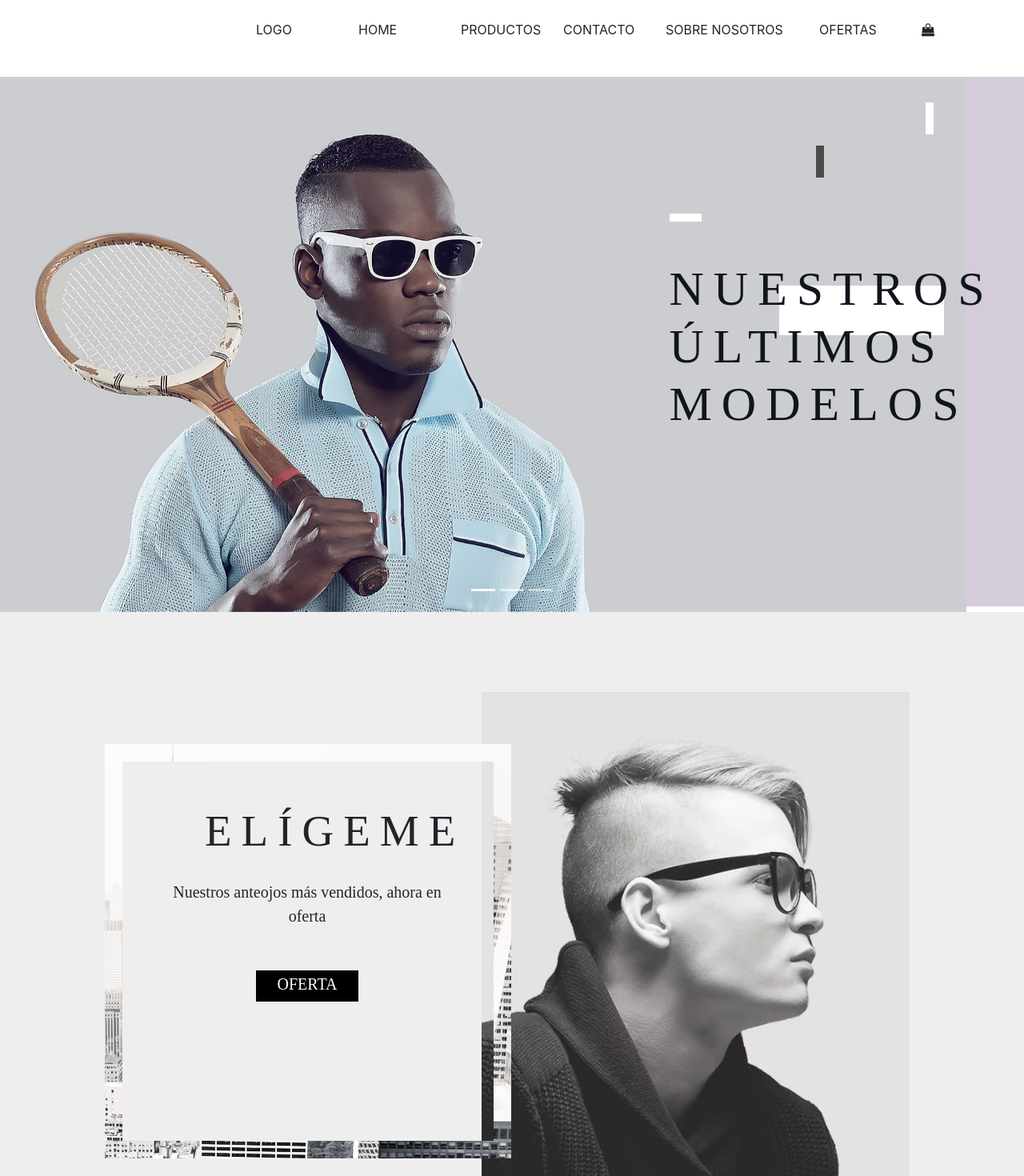
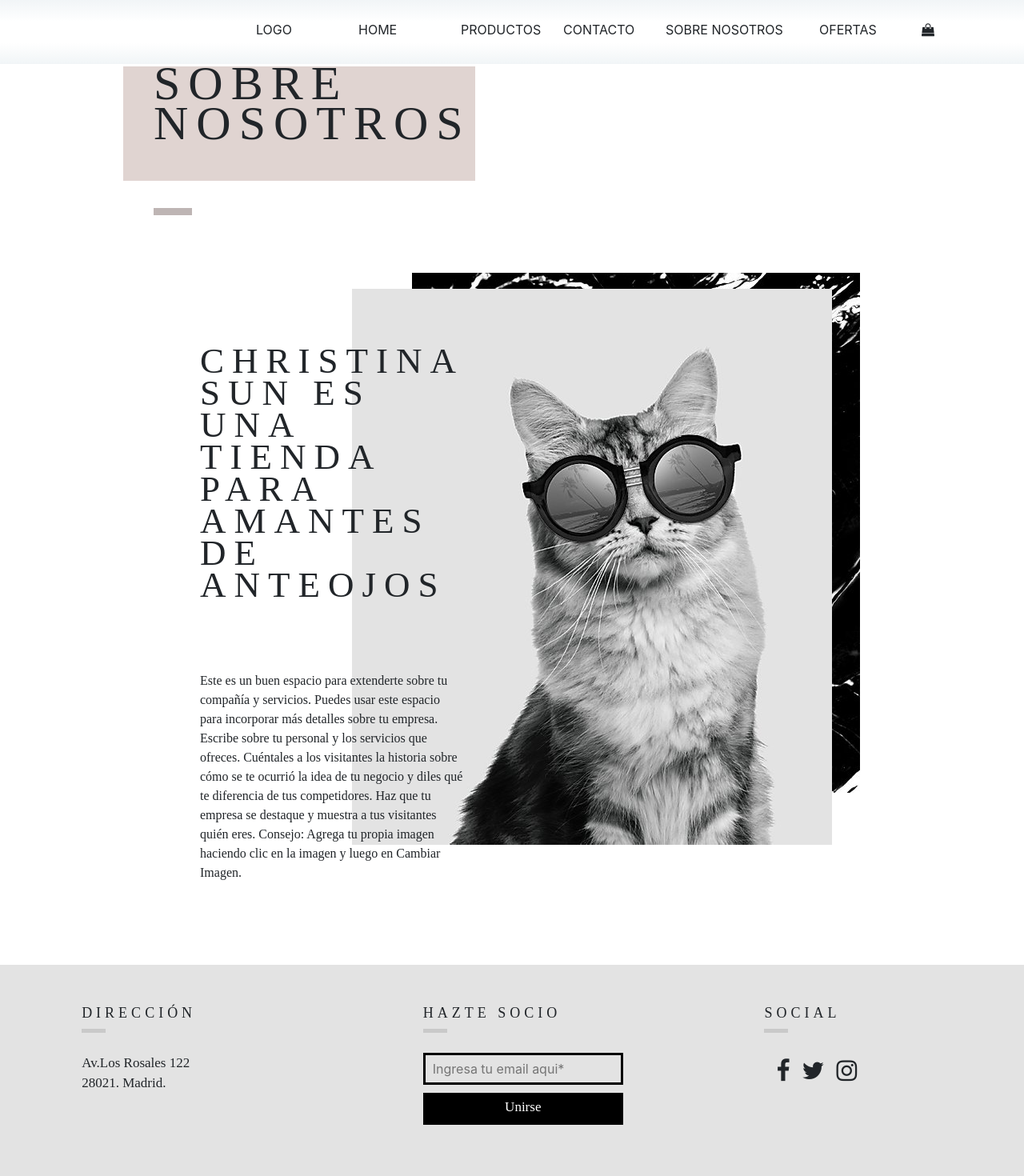
Before and after one commit to D-aniela/Practica_Wix_2_Repaso, an Angular app: page / in a window 1280 px wide. Shown: the top 1470 px of the page at 80% size. Built offline with nearby package versions, Linux system fonts and the light colour scheme; a web font is replaced by a local one.

Commit message:
Sobre Nosotros Component

```diff
--- a/src/app/app.component.html
+++ b/src/app/app.component.html
@@ -1,5 +1,6 @@
 <app-navbar></app-navbar>
 
-<app-home></app-home>
+<!-- <app-home></app-home> -->
+<app-sobre-nosotros></app-sobre-nosotros>
 
 <app-footer></app-footer>
--- a/src/app/app.module.ts
+++ b/src/app/app.module.ts
@@ -9,6 +9,7 @@ import { EligemeComponent } from './components/home/eligeme/eligeme.component';
 import { NuestrosSociosComponent } from './components/home/nuestros-socios/nuestros-socios.component';
 import { NuestraVisionComponent } from './components/home/nuestra-vision/nuestra-vision.component';
 import { FooterComponent } from './components/shared/footer/footer.component';
+import { SobreNosotrosComponent } from './components/Nosotros/sobre-nosotros/sobre-nosotros.component';
 
 
 @NgModule({
@@ -20,7 +21,8 @@ import { FooterComponent } from './components/shared/footer/footer.component';
     EligemeComponent,
     NuestrosSociosComponent,
     NuestraVisionComponent,
-    FooterComponent
+    FooterComponent,
+    SobreNosotrosComponent
   ],
   imports: [
     BrowserModule
--- /dev/null
+++ b/src/app/components/Nosotros/sobre-nosotros/sobre-nosotros.component.css
@@ -0,0 +1,78 @@
+h1 {
+  position: relative;
+  font-family: Anton;
+  width: 25%;
+  font-size: 60px;
+  letter-spacing: 10px;
+  line-height: 50px;
+  left: 15%;
+  top: 30%;
+  z-index: 2;
+}
+
+.linea1 {
+  position: relative;
+  background: #E0D4D1;
+  width: 440px;
+  height: 143px;
+  z-index: 1;
+  left: 12%;
+  top: -10%;
+}
+.linea2 {
+  position: relative;
+  background: #BEB5B4;
+  width: 48px;
+  height: 9px;
+  z-index: 1;
+  left: 15%;
+  top: 3%;
+}
+
+.nosotros {
+  display: flex;
+  margin-bottom: 250px;
+}
+
+img {
+  z-index: 1;
+  top: 100px;
+}
+
+.nosotros img:nth-child(1) {
+  position: absolute;
+  bottom: 70px;
+  right: 35%;
+  top: 80px;
+}
+
+.nosotros img:nth-child(2) {
+  position: relative;
+  right: 40%;
+}
+
+.texto {
+  position: relative;
+  z-index: 2;
+  top: 100px;
+}
+
+h2 {
+  position: relative;
+  width: 49%;
+  font-family: Anton;
+  font-size: 45px;
+  letter-spacing: 10px;
+  line-height: 40px;
+  top: 70px;
+  left: 250px;
+}
+
+p {
+  position: relative;
+  font-family: CenturyGothic;
+  font-size: 16px;
+  width: 48.5%;
+  top: 150px;
+  left: 250px;
+}
--- /dev/null
+++ b/src/app/components/Nosotros/sobre-nosotros/sobre-nosotros.component.html
@@ -0,0 +1,36 @@
+<div class="row">
+  <div class="col-12">
+      <h1>SOBRE NOSOTROS</h1>
+      <div class="linea1"></div>
+      <div class="linea2"></div>
+  </div>
+</div>
+
+<div class="nosotros">
+
+  <div class="row texto">
+    <div class="col-12">
+      <h2>
+        CHRISTINA SUN ES UNA TIENDA PARA AMANTES DE ANTEOJOS
+      </h2>
+      <div class="linea"></div>
+      <p>
+        Este es un buen espacio para extenderte sobre tu compañía y servicios. Puedes usar este espacio para incorporar
+        más
+        detalles sobre tu empresa. Escribe sobre tu personal y los servicios que ofreces. Cuéntales a los visitantes la
+        historia sobre cómo se te ocurrió la idea de tu negocio y diles qué te diferencia de tus competidores. Haz que
+        tu
+        empresa se destaque y muestra a tus visitantes quién eres. Consejo: Agrega tu propia imagen haciendo clic en la
+        imagen y luego en Cambiar Imagen.
+      </p>
+    </div>
+  </div>
+  <div class="row">
+    <div class="col-12">
+        <img src="./../../../../assets/img/VisionBack.jpg" alt="">
+        <img src="./../../../../assets/img/Nosotros.jpg" alt="">
+    </div>
+  </div>
+
+
+</div>
--- /dev/null
+++ b/src/app/components/Nosotros/sobre-nosotros/sobre-nosotros.component.ts
@@ -0,0 +1,15 @@
+import { Component, OnInit } from '@angular/core';
+
+@Component({
+  selector: 'app-sobre-nosotros',
+  templateUrl: './sobre-nosotros.component.html',
+  styleUrls: ['./sobre-nosotros.component.css']
+})
+export class SobreNosotrosComponent implements OnInit {
+
+  constructor() { }
+
+  ngOnInit(): void {
+  }
+
+}
--- a/src/app/components/home/carrousel/carrousel.component.html
+++ b/src/app/components/home/carrousel/carrousel.component.html
@@ -1,6 +1,6 @@
 <div class="contenido">
 
-  <div id="carouselExampleIndicators" class="carousel slide" data-ride="carousel">
+  <div id="carouselExampleIndicators" class="carousel slide" data-ride="carousel" data-interval="2000">
     <ol class="carousel-indicators">
       <li data-target="#carouselExampleIndicators" data-slide-to="0" class="active"></li>
       <li data-target="#carouselExampleIndicators" data-slide-to="1"></li>
--- a/src/app/components/shared/navbar/navbar.component.css
+++ b/src/app/components/shared/navbar/navbar.component.css
@@ -1,6 +1,7 @@
 * {
   box-sizing: border-box;
 }
+
 
 body {
   min-width: 100%;
@@ -11,7 +12,8 @@ body {
   display: flex;
   width: 100%;
   height: 80px;
-  background: #FFFFFF;
+  background: rgb(228, 228, 228);
+  background: linear-gradient(#f1f5f7, #ffffff, #ffffff, #f1f5f7);
   justify-content: flex-end;
 }
 
@@ -24,3 +26,14 @@ body {
 .NavBar li:nth-child(5) {
   width: 15%;
 }
+
+li {
+  cursor: pointer;
+}
+
+
+.linea {
+  width: 100%;
+  height: 1px;
+  background: #E3E3E3;
+}
--- a/src/app/components/shared/navbar/navbar.component.html
+++ b/src/app/components/shared/navbar/navbar.component.html
@@ -1,5 +1,5 @@
 <header>
-    <nav>
+    <nav class="fixed-top">
 
         <div class="row">
             <div class="col-12">
@@ -21,3 +21,5 @@
 
     </nav>
 </header>
+
+<div class="linea"></div>
```
Also changed, not shown: src/assets/img/Nosotros.jpg (added).
